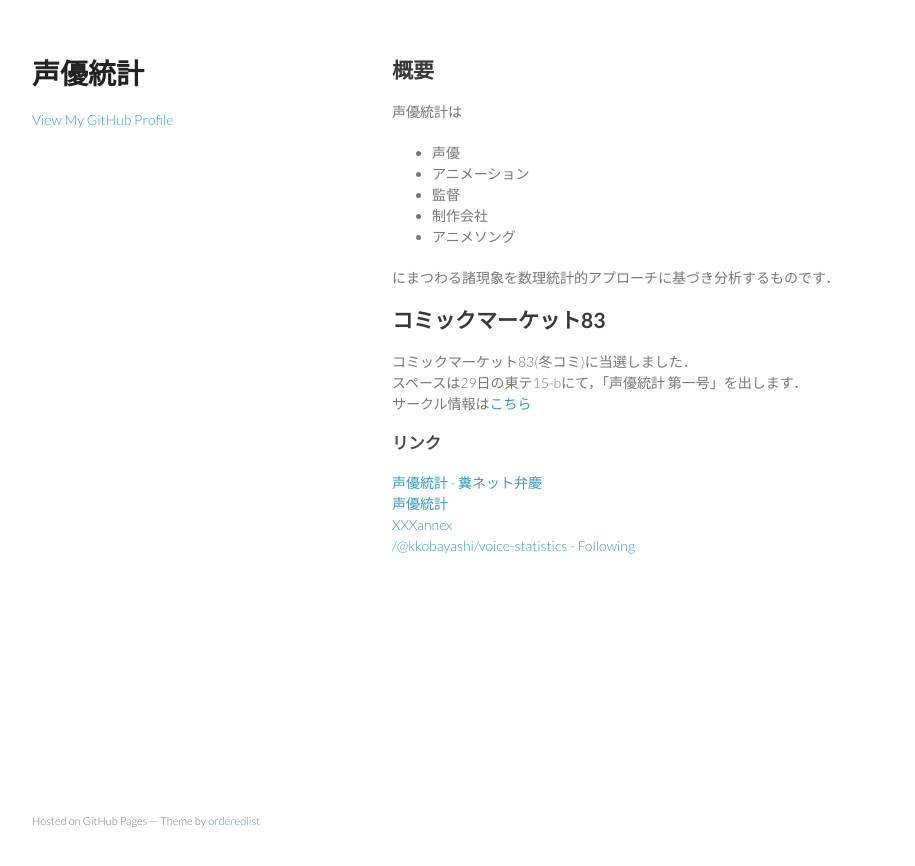
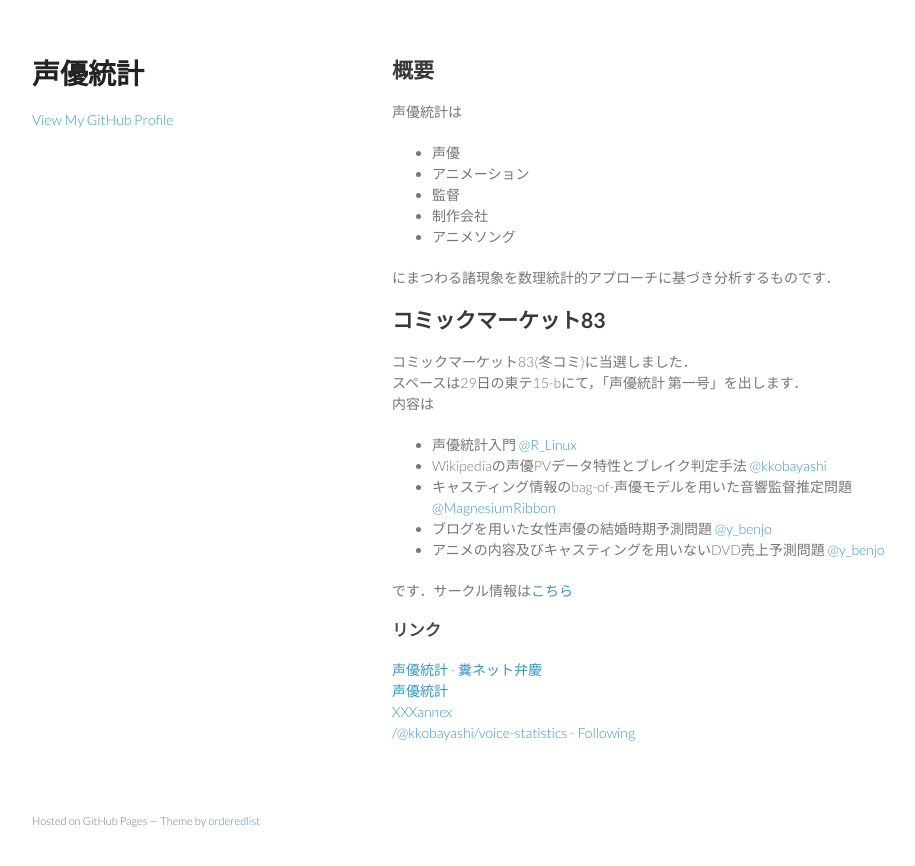
Before and after one commit to voice-statistics/voice-statistics.github.com, a Jekyll site: the page built from index.md, in a window 1280 px wide. Shown: the top 866 px of the page, without its empty margins (178-1093 px from the left). Built offline with Jekyll 4.4.1, drawn with Linux system fonts in a browser that asks for light colours.

Commit message:
目録更新

```diff
--- a/index.md
+++ b/index.md
@@ -17,7 +17,15 @@ title: 声優統計
 ## コミックマーケット83
 コミックマーケット83(冬コミ)に当選しました．
 スペースは29日の東テ15-bにて，「声優統計 第一号」を出します．
-サークル情報は[こちら](https://webcatalog.circle.ms/Circle/83/W0105331)
+内容は
+
+- 声優統計入門 [@R_Linux](http://twitter.com/R_Linux)
+- Wikipediaの声優PVデータ特性とブレイク判定手法 [@kkobayashi](http://twitter.com/kkobayashi)
+- キャスティング情報のbag-of-声優モデルを用いた音響監督推定問題 [@MagnesiumRibbon](http://twitter.com/MagnesiumRibbon)
+- ブログを用いた女性声優の結婚時期予測問題 [@y_benjo](http://twitter.com/y_benjo)
+- アニメの内容及びキャスティングを用いないDVD売上予測問題 [@y_benjo](http://twitter.com/y_benjo)
+
+です．サークル情報は[こちら](https://webcatalog.circle.ms/Circle/83/W0105331)
 
 ### リンク
 [声優統計 - 糞ネット弁慶](http://d.hatena.ne.jp/repose/searchdiary?word=%2A%5B%C0%BC%CD%A5%C5%FD%B7%D7%5D)
```
